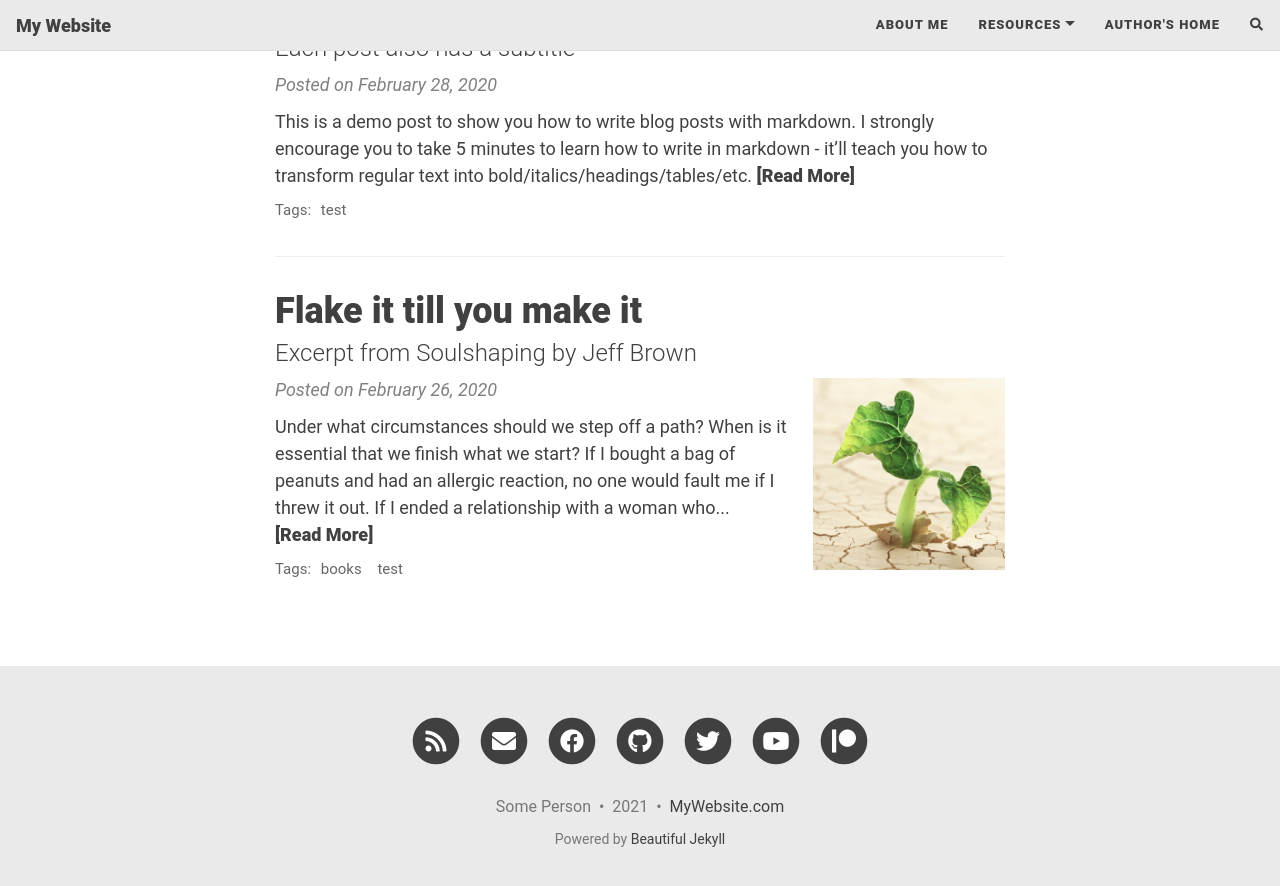
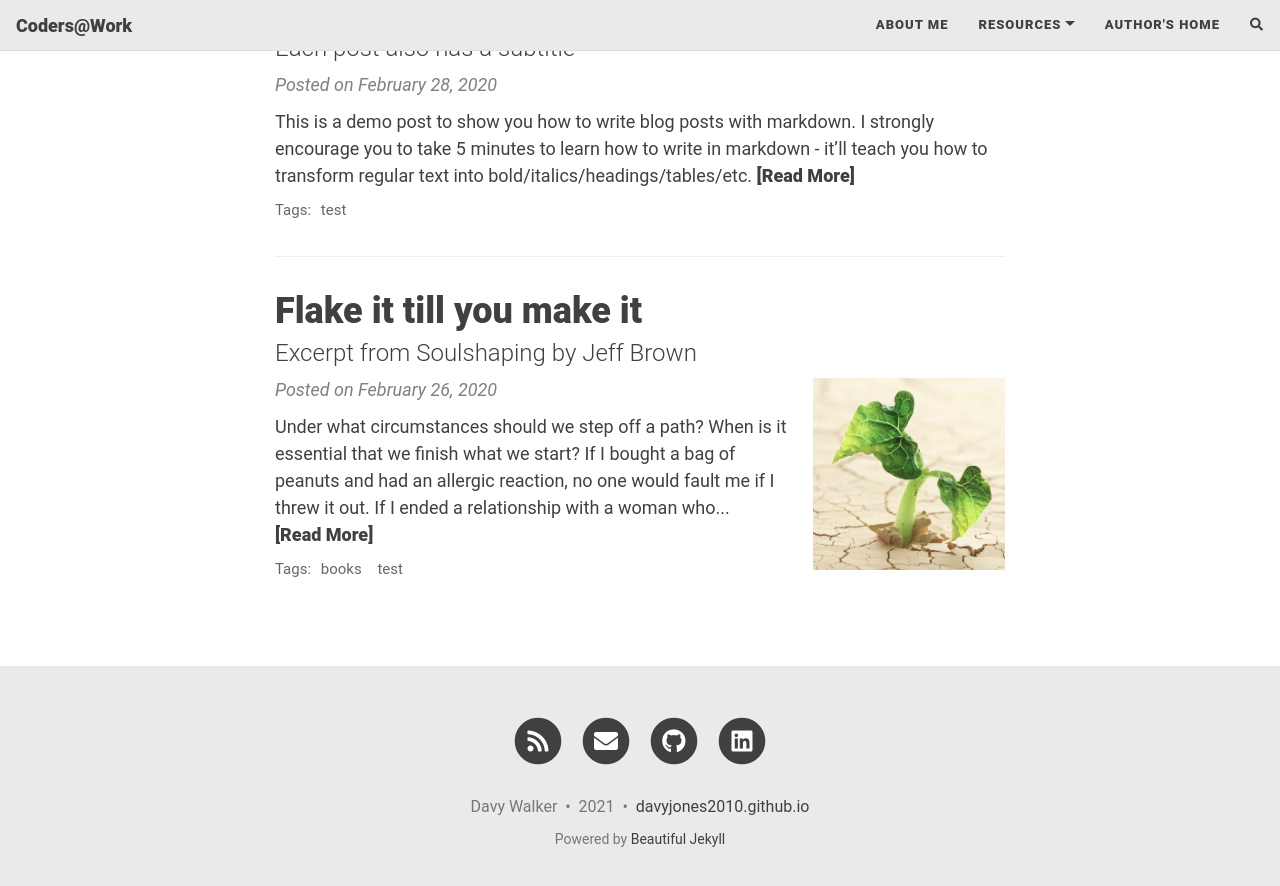
Before and after one commit to DavyJones2010/davyjones2010.github.io_bak, a Jekyll site: the page built from index.markdown, in a window 1280 px wide and 900 px high, scrolled down 527 px. Shown: the top 886 px of the window. Built offline with Jekyll 4.4.1, drawn with Linux system fonts in a browser that asks for light colours; nearby versions of some CDN libraries; the list of posts is cut into pages by our own code; comment, search, counter and statistics services are not loaded.

Commit message:
Initial commit

```diff
--- a/_config.yml
+++ b/_config.yml
@@ -6,19 +6,19 @@
 # --- Required options --- #
 
 # Name of website
-title: My Website
+title: Coders@Work
 
 # Your name to show in the footer
-author: Some Person
+author: Davy Walker
 
 # --- List of links in the navigation bar --- #
 
 navbar-links:
   About Me: "aboutme"
   Resources:
-    - Beautiful Jekyll: "https://beautifuljekyll.com"
+    - Beautiful Jekyll: "https://davyjones2010.github.io/"
     - Learn markdown: "https://www.markdowntutorial.com/"
-  Author's home: "https://deanattali.com"
+  Author's home: "https://davyjones2010.github.io"
 
 # --- Logo --- #
 
@@ -39,15 +39,11 @@ round-avatar: true
 # Select the social network links that you want to show in the footer.
 # Uncomment the links you want to show and add your information to each one.
 social-network-links:
-  email: "someone@example.com"
-  facebook: deanattali
-  github: daattali
-  twitter: daattali
-  patreon: DeanAttali
-  youtube: c/daattali
+  email: "davyjones2010@gmail.com"
+  github: davyjones2010
 #  medium: yourname
 #  reddit: yourname
-#  linkedin: daattali
+  linkedin: 昆仑-杨-b2b8369a
 #  xing: yourname
 #  stackoverflow: "3943160/daattali"
 #  snapchat: deanat78
@@ -78,7 +74,7 @@ share-links-active:
 
 # How to display the link to your website in the footer
 # Remove this if you don't want a link in the footer
-url-pretty: "MyWebsite.com"
+url-pretty: "davyjones2010.github.io"
 
 # Excerpt word length - Truncate the excerpt of each post on the feed page to the specified number of words
 excerpt_length: 50
```
